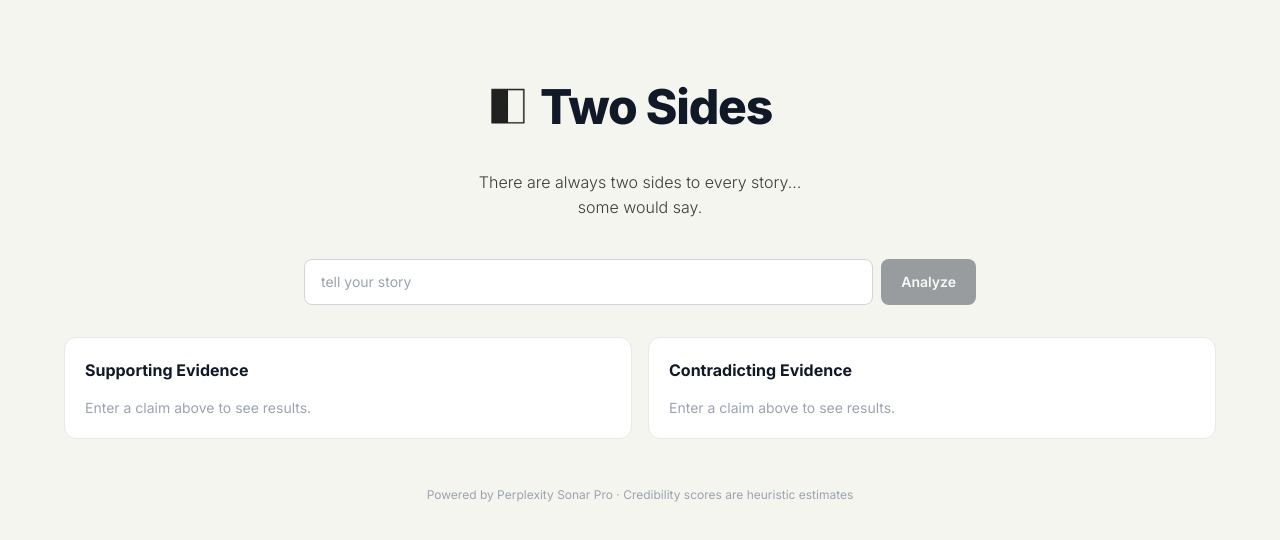
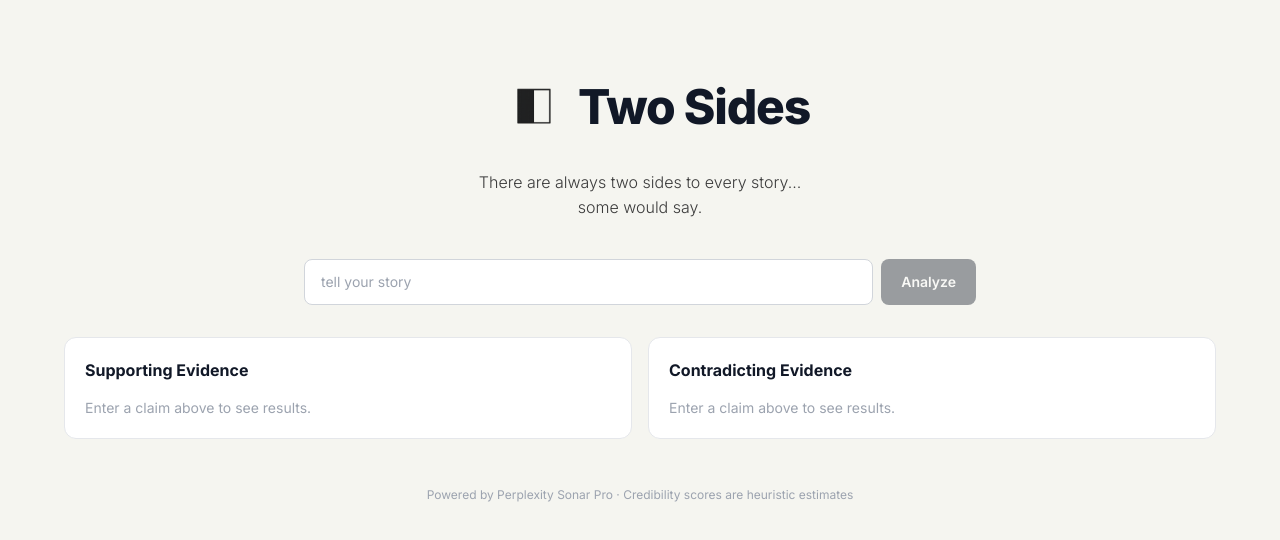
Before and after one commit to nikaxpak/twosides, a Next.js app: page / in a window 1280 px wide. Shown: the top 540 px of the page. Built offline with nearby package versions, Linux system fonts and the light colour scheme.

Commit message:
fix title and search bar alignment

```diff
--- a/app/page.tsx
+++ b/app/page.tsx
@@ -325,9 +325,9 @@ export default function Home() {
 
   return (
     <main className="min-h-screen flex flex-col items-center px-4 py-16">
-      {/* Header */}
-      <div className="text-center mb-10">
-        <div className="flex items-center justify-center gap-0 mb-5 -ml-16">
+      {/* Header + Input */}
+      <div className="flex flex-col items-center w-full max-w-2xl mx-auto mb-8">
+        <div className="flex items-center justify-center gap-3 mb-5">
           <img
             src="/twosides_logo.png"
             alt="Two Sides"
@@ -340,12 +340,10 @@ export default function Home() {
         <p className="font-light leading-relaxed" style={{ color: "#3B3B3B" }}>
           There are always two sides to every story...
         </p>
-        <p className="font-light" style={{ color: "#3B3B3B" }}>some would say.</p>
-      </div>
+        <p className="font-light mb-10" style={{ color: "#3B3B3B" }}>some would say.</p>
 
-      {/* Input */}
-      <form onSubmit={handleSubmit} className="w-full max-w-2xl mb-8">
-        <div className="flex gap-2">
+        <form onSubmit={handleSubmit} className="w-full">
+          <div className="flex gap-2">
           <input
             type="text"
             value={query}
@@ -371,7 +369,8 @@ export default function Home() {
             )}
           </button>
         </div>
-      </form>
+        </form>
+      </div>
 
       {/* Error */}
       {error && (
```
